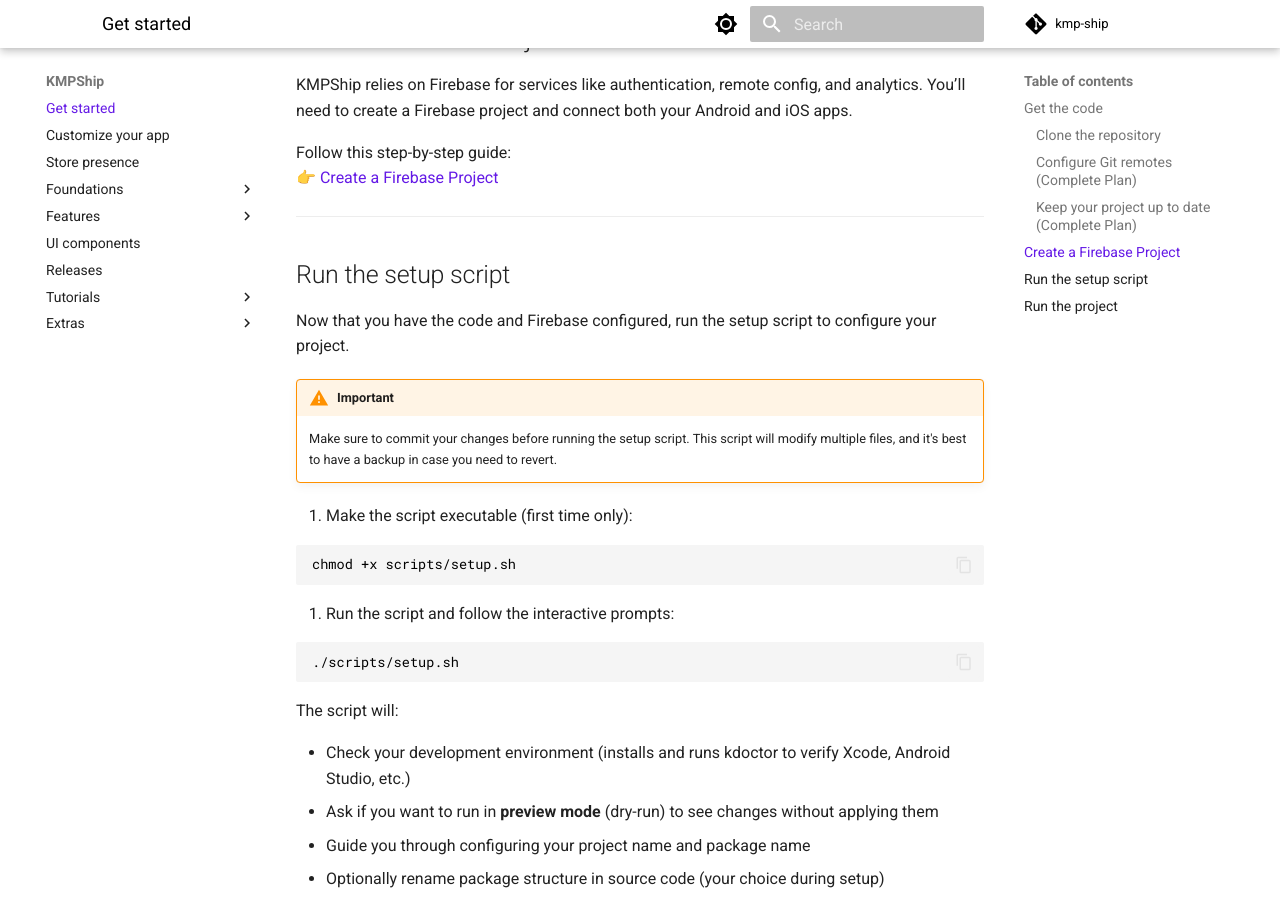
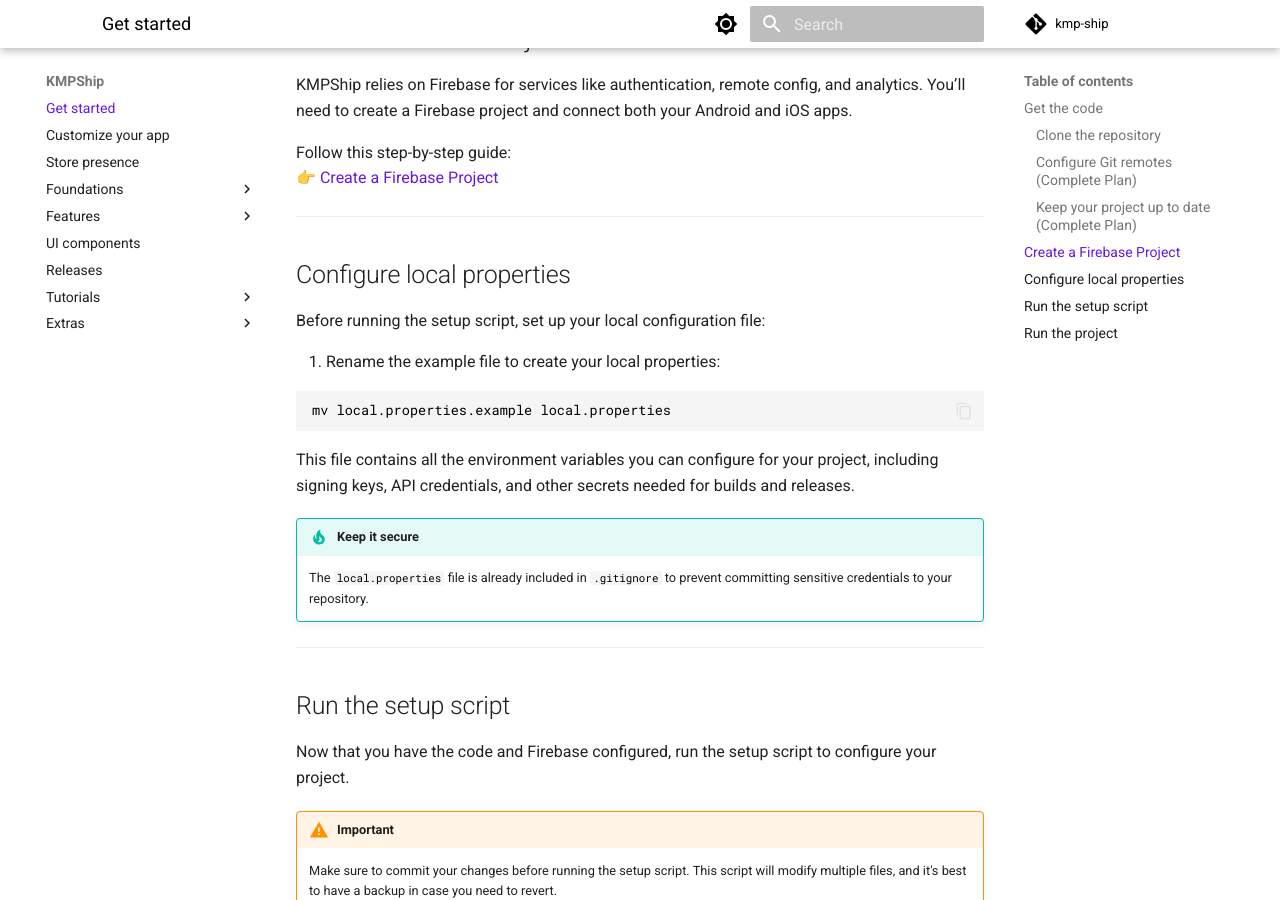
Before and after one commit to Tweener/kmpshipdoc, an MkDocs documentation site: the page built from docs/index.md, in a window 1280 px wide and 900 px high, scrolled down 1769 px. Built offline with MkDocs 1.6.1 and Material for MkDocs 9.7.7, drawn with Linux system fonts in a browser that asks for light colours.

Commit message:
Add instructions for configuring local properties
Added a new section to the documentation explaining how to set up the local.properties file before running the setup script. This includes steps for renaming the example file and a tip about keeping sensitive credentials secure.

````diff
--- a/docs/index.md
+++ b/docs/index.md
@@ -81,6 +81,24 @@
 
 ---
 
+## Configure local properties
+
+Before running the setup script, set up your local configuration file:
+
+1. Rename the example file to create your local properties:
+
+```bash
+mv local.properties.example local.properties
+```
+
+This file contains all the environment variables you can configure for your project, including signing keys, API credentials, and other secrets needed for builds and releases.
+
+!!! tip "Keep it secure"
+
+    The `local.properties` file is already included in `.gitignore` to prevent committing sensitive credentials to your repository.
+
+---
+
 ## Run the setup script
 
 Now that you have the code and Firebase configured, run the setup script to configure your project.
````
